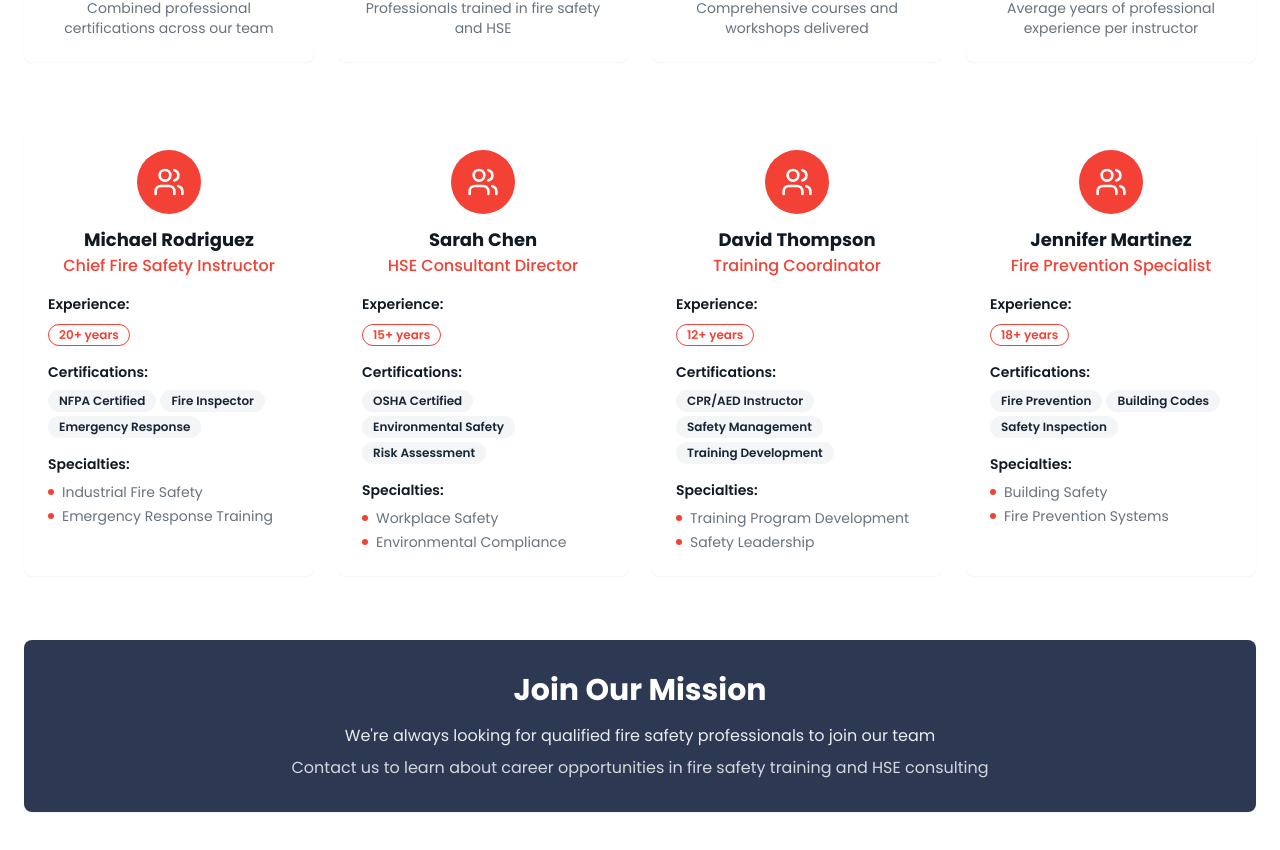
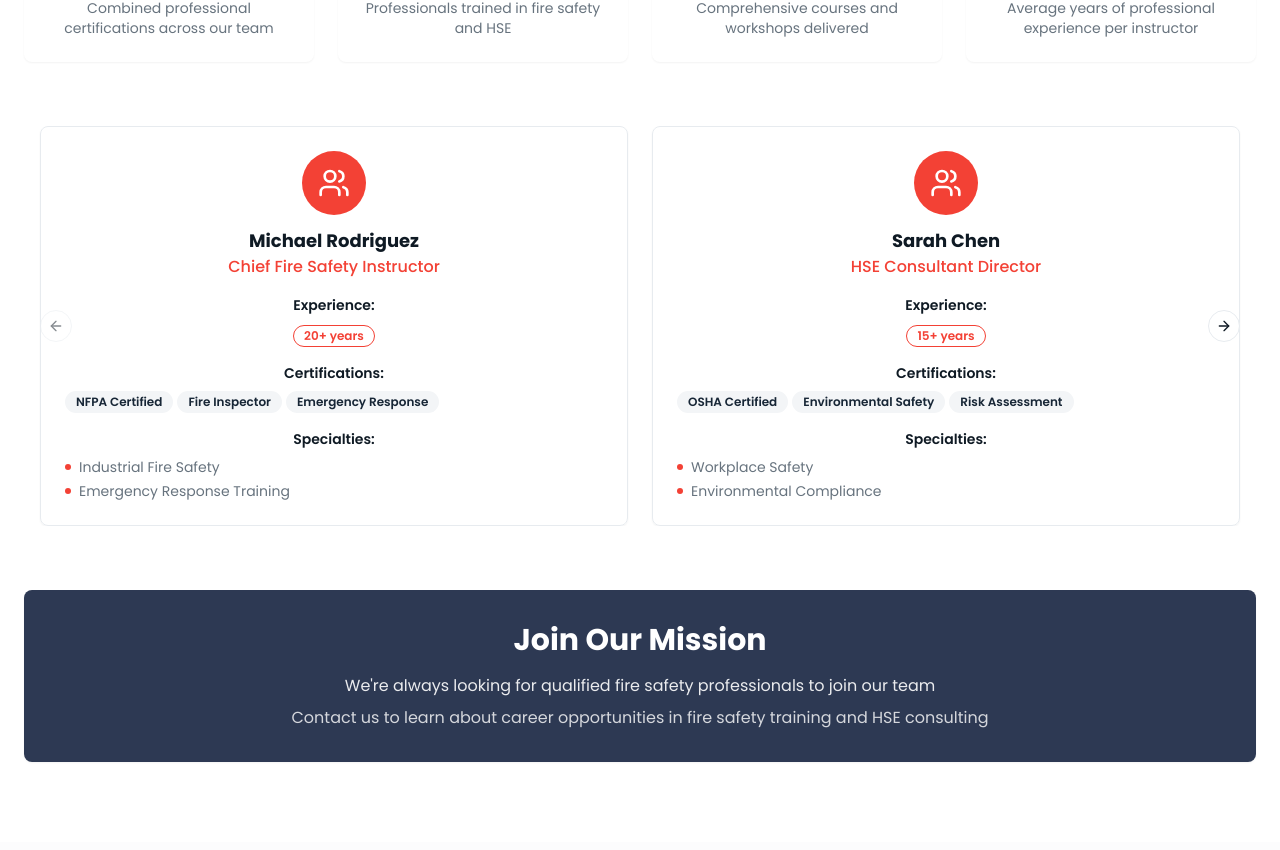
Before and after one commit to LaurensiusNath/firewatch-profile, a React (Vite) app: page / in a window 1280 px wide. Shown: the part 6335-7185 px from the top of the page. Built offline with nearby package versions, Linux system fonts and the light colour scheme.

Commit message:
Add swipeable pagination and flip animation to team cards
Implement swipeable pagination for team member cards, displaying two cards per row with two pagination bullets. Add a 180-degree flip animation to each card upon click, revealing a photo and quote.

```diff
--- a/src/components/TeamSection.tsx
+++ b/src/components/TeamSection.tsx
@@ -1,38 +1,64 @@
 import { Card, CardContent } from "@/components/ui/card";
 import { Badge } from "@/components/ui/badge";
-import { Award, Users, BookOpen, Shield } from "lucide-react";
+import { Carousel, CarouselContent, CarouselItem, CarouselNext, CarouselPrevious } from "@/components/ui/carousel";
+import { Award, Users, BookOpen, Shield, Quote } from "lucide-react";
+import { useState } from "react";
 
 const TeamSection = () => {
+  const [flippedCards, setFlippedCards] = useState<number[]>([]);
+
   const teamMembers = [
     {
       name: "Michael Rodriguez",
       position: "Chief Fire Safety Instructor",
       certifications: ["NFPA Certified", "Fire Inspector", "Emergency Response"],
       experience: "20+ years",
-      specialties: ["Industrial Fire Safety", "Emergency Response Training"]
+      specialties: ["Industrial Fire Safety", "Emergency Response Training"],
+      photo: "/src/assets/team-photo.jpg",
+      quote: "Safety is not just a priority, it's a way of life. Every day we save lives through proper training and preparation."
     },
     {
       name: "Sarah Chen",
       position: "HSE Consultant Director",
       certifications: ["OSHA Certified", "Environmental Safety", "Risk Assessment"],
       experience: "15+ years",
-      specialties: ["Workplace Safety", "Environmental Compliance"]
+      specialties: ["Workplace Safety", "Environmental Compliance"],
+      photo: "/src/assets/safety-equipment.jpg",
+      quote: "Excellence in safety comes from understanding that prevention is always better than reaction."
     },
     {
       name: "David Thompson",
       position: "Training Coordinator",
       certifications: ["CPR/AED Instructor", "Safety Management", "Training Development"],
       experience: "12+ years",
-      specialties: ["Training Program Development", "Safety Leadership"]
+      specialties: ["Training Program Development", "Safety Leadership"],
+      photo: "/src/assets/hero-firefighter.jpg",
+      quote: "Great leaders inspire others to achieve safety excellence through education and example."
     },
     {
       name: "Jennifer Martinez",
       position: "Fire Prevention Specialist",
       certifications: ["Fire Prevention", "Building Codes", "Safety Inspection"],
       experience: "18+ years",
-      specialties: ["Building Safety", "Fire Prevention Systems"]
+      specialties: ["Building Safety", "Fire Prevention Systems"],
+      photo: "/teamFireTrainingGround.webp",
+      quote: "Prevention is the cornerstone of fire safety. Every inspection could save countless lives."
     }
   ];
+
+  const handleCardFlip = (index: number) => {
+    setFlippedCards(prev =>
+      prev.includes(index)
+        ? prev.filter(i => i !== index)
+        : [...prev, index]
+    );
+  };
+
+  // Group team members into pairs for carousel slides
+  const teamSlides = [];
+  for (let i = 0; i < teamMembers.length; i += 2) {
+    teamSlides.push(teamMembers.slice(i, i + 2));
+  }
 
   const stats = [
     {
@@ -106,11 +132,27 @@ const TeamSection = () => {
           ))}
         </div>
 
-        {/* Team Members */}
-        <div className="grid md:grid-cols-2 lg:grid-cols-4 gap-6">
-          {teamMembers.map((member, index) => (
-            <Card key={index} className="hover:shadow-card transition-all duration-300 group border-0">
-              <CardContent className="p-6">
+        {/* Team Members Carousel */}
+        <div className="mb-16">
+          <Carousel className="w-full">
+            <CarouselContent>
+              {teamSlides.map((slide, slideIndex) => (
+                <CarouselItem key={slideIndex}>
+                  <div className="grid md:grid-cols-2 gap-6 px-4">
+                    {slide.map((member, memberIndex) => {
+                      const globalIndex = slideIndex * 2 + memberIndex;
+                      const isFlipped = flippedCards.includes(globalIndex);
+
+                      return (
+                        <div key={globalIndex} className="perspective-1000">
+                          <Card
+                            className="flip-card cursor-pointer h-[400px] relative"
+                            onClick={() => handleCardFlip(globalIndex)}
+                          >
+                            <div className={`flip-card-inner ${isFlipped ? 'flipped' : ''}`}>
+                              {/* Front of Card */}
+                              <div className="flip-card-front">
+                                <CardContent className="p-6 h-full">
                                   <div className="text-center mb-4">
                                     <div className="w-16 h-16 bg-accent rounded-full flex items-center justify-center mx-auto mb-3 group-hover:shadow-accent transition-all duration-300">
                                       <Users className="h-8 w-8 text-primary-foreground" />
@@ -153,8 +195,41 @@ const TeamSection = () => {
                                     </div>
                                   </div>
                                 </CardContent>
+                              </div>
+
+                              {/* Back of Card */}
+                              <div className="flip-card-back">
+                                <CardContent className="p-6 h-full flex flex-col justify-center items-center text-center">
+                                  <div className="mb-6">
+                                    <img
+                                      src={member.photo}
+                                      alt={member.name}
+                                      className="w-24 h-24 rounded-full object-cover mx-auto mb-4 border-4 border-accent"
+                                    />
+                                    <h4 className="text-xl font-bold text-foreground mb-2">{member.name}</h4>
+                                    <p className="text-accent font-medium">{member.position}</p>
+                                  </div>
+
+                                  <div className="bg-accent/10 p-4 rounded-xl">
+                                    <Quote className="h-6 w-6 text-accent mx-auto mb-3" />
+                                    <p className="text-muted-foreground italic text-sm leading-relaxed">
+                                      "{member.quote}"
+                                    </p>
+                                  </div>
+                                </CardContent>
+                              </div>
+                            </div>
                           </Card>
+                        </div>
+                      );
+                    })}
+                  </div>
+                </CarouselItem>
               ))}
+            </CarouselContent>
+            <CarouselPrevious className="left-4" />
+            <CarouselNext className="right-4" />
+          </Carousel>
         </div>
 
         {/* Team CTA */}
--- a/src/index.css
+++ b/src/index.css
@@ -121,3 +121,45 @@
     @apply bg-background text-foreground font-sans;
   }
 }
+
+@layer components {
+  /* Card flip animation */
+  .perspective-1000 {
+    perspective: 1000px;
+  }
+
+  .flip-card {
+    background-color: transparent;
+    border: none;
+  }
+
+  .flip-card-inner {
+    position: relative;
+    width: 100%;
+    height: 100%;
+    text-align: center;
+    transition: transform 0.8s;
+    transform-style: preserve-3d;
+  }
+
+  .flip-card-inner.flipped {
+    transform: rotateY(180deg);
+  }
+
+  .flip-card-front, .flip-card-back {
+    position: absolute;
+    width: 100%;
+    height: 100%;
+    -webkit-backface-visibility: hidden;
+    backface-visibility: hidden;
+    border-radius: 0.5rem;
+    border: 1px solid hsl(var(--border));
+    background: hsl(var(--card));
+    box-shadow: 0 4px 20px -2px hsl(var(--shadow-card));
+  }
+
+  .flip-card-back {
+    transform: rotateY(180deg);
+    background: linear-gradient(135deg, hsl(var(--card)), hsl(var(--accent) / 0.05));
+  }
+}
```
Lines whose indentation alone changed are shown as unchanged.
